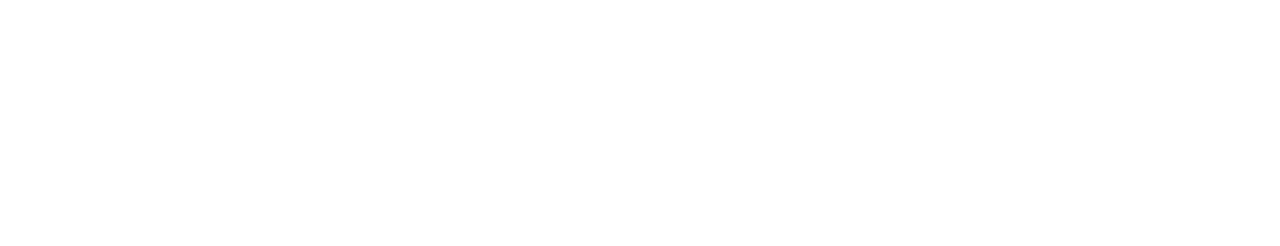
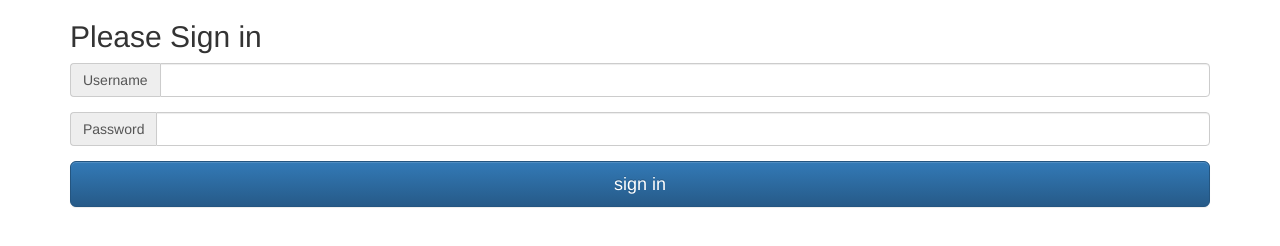
Before and after one commit to AnliHuer/git-practice, a website: page index.html in a window 1280 px wide. Drawn offline with nearby package versions, Linux system fonts and the light colour scheme.

Commit message:
finish the index.html to add all elements in page

```diff
--- a/index.html
+++ b/index.html
@@ -12,7 +12,30 @@
 </head>
 
 <body>
+  <div class="container">
+    <div class="sign-label">
+      <form class="form-signin" id='form-signin'>
+        <h2 class="form-signin-heading">Please Sign in</h2>
+        <fieldset>
+          <div class="form-group" id="inputUsername">
+            <div class="input-group">
+              <div class="input-group-addon">Username</div>
+              <input name="inputUsername" type="text" class='form-control'>
+            </div>
+          </div>
 
+          <div class="form-group" id='inputPassword'>
+            <div class="input-group">
+              <div class="input-group-addon">Password</div>
+              <input name="inputPassword" type="password" class='form-control'>
+            </div>
+          </div>
+
+          <button type="button" class="btn btn-primary btn-lg btn-block" id='sign-in-button'>sign in</button>
+        </fieldset>
+      </form>
+    </div>
+  </div>
 </body>
 
 </html>
```
